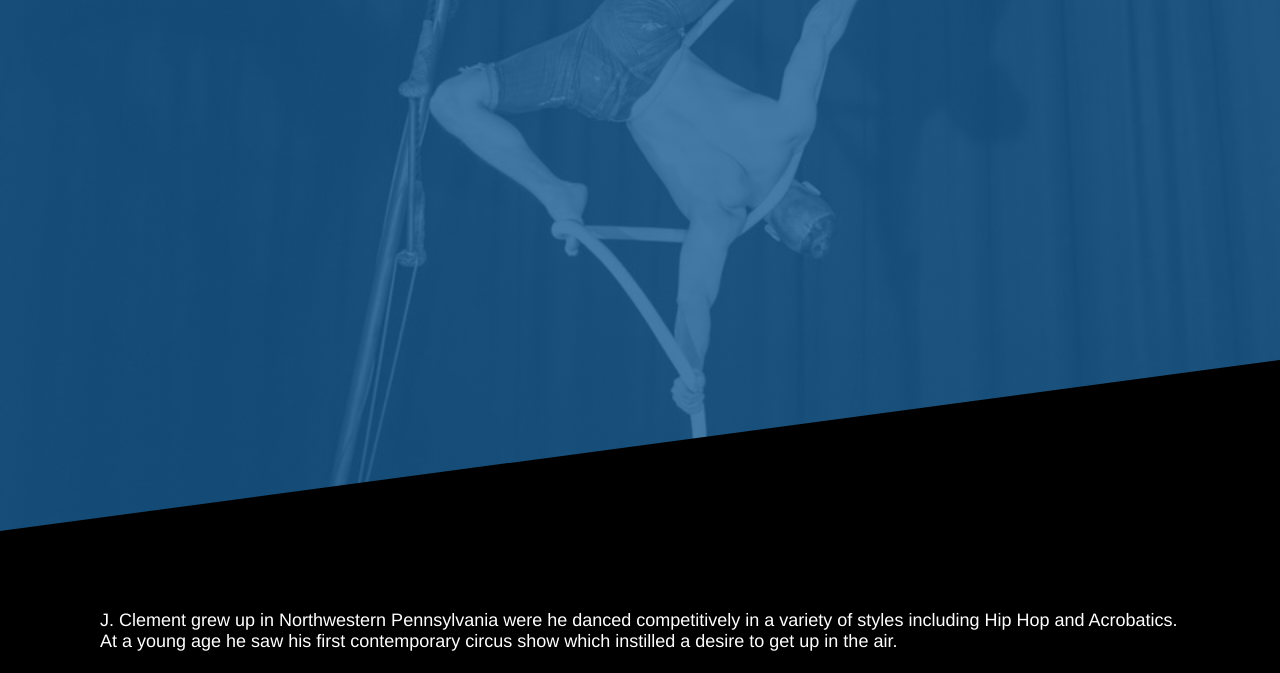
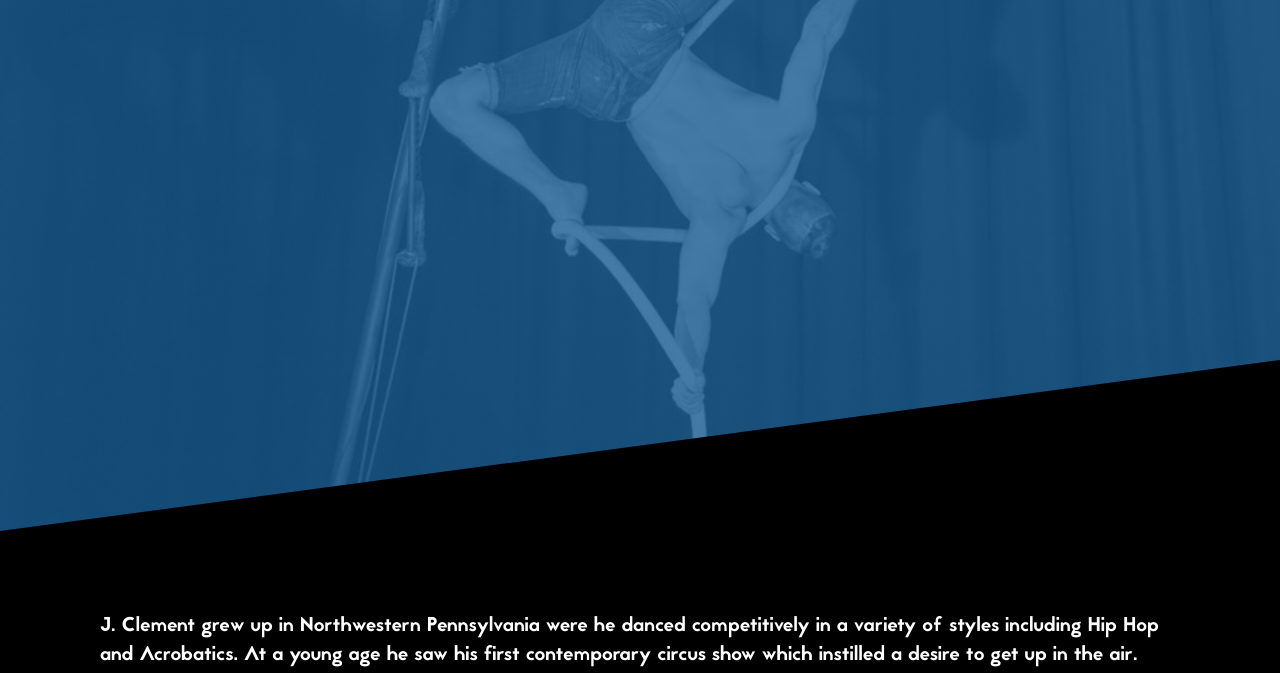
Before and after one commit to raveve/jay_clement, a plain HTML site: page index.html in a window 1280 px wide. Shown: the part 265-938 px from the top of the page. Drawn offline with nearby package versions, Linux system fonts and the light colour scheme.

Commit message:
Updated font and spacing

```diff
--- a/styles/sass/styles.scss
+++ b/styles/sass/styles.scss
@@ -72,12 +72,11 @@ header {
   margin-top: -175px;
   .bio-text {
     color: white;
-    font-family: Helvetica;
-    font-size: 18px;
+    font-size: 20px;
     padding: 10px 100px;
   }
   .first-bio-text {
-    padding-top: 250px;
+    padding-top: 280px;
   }
 }
 
```
Also changed, not shown: styles/styles.css.
